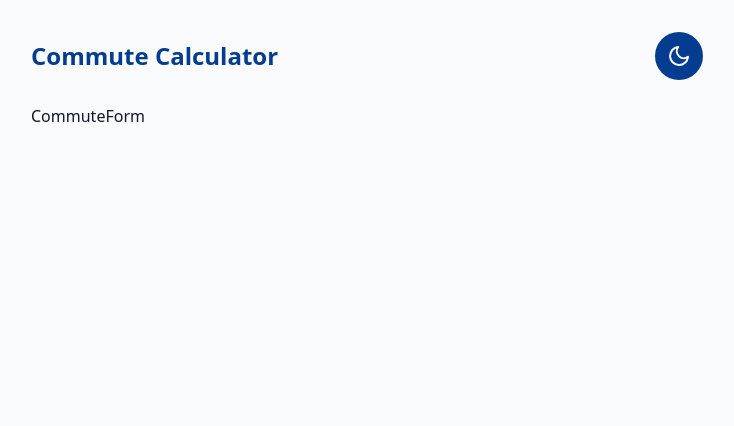
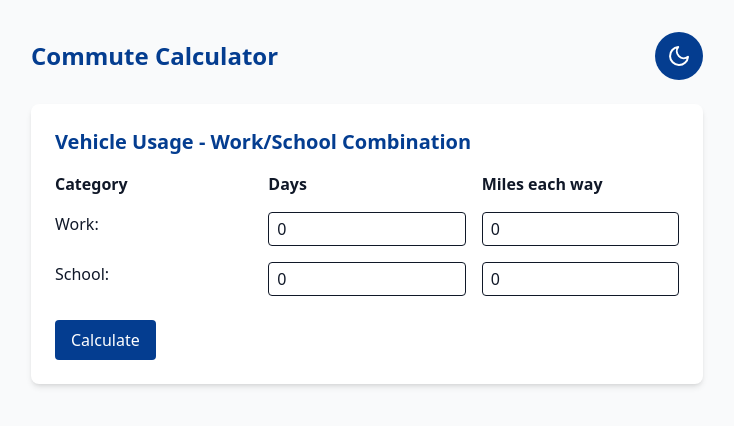
Before and after one commit to vlrnsnk/commute-calculator, a React (Vite) app: page / in a window 1280 px wide. Shown: the top 426 px of the page, without its empty margins (273-1007 px from the left). Built offline with nearby package versions, Linux system fonts and the light colour scheme.

Commit message:
Implement CommuteForm

```diff
--- a/src/components/CommuteForm/CommuteForm.tsx
+++ b/src/components/CommuteForm/CommuteForm.tsx
@@ -1,4 +1,4 @@
-import type { ReactElement } from 'react';
+import { useState, type ChangeEvent, type FormEvent, type ReactElement } from 'react';
 import type { CommuteData } from '../../types/common';
 
 type CommuteFormProps = {
@@ -6,7 +6,86 @@ type CommuteFormProps = {
 };
 
 const CommuteForm = ({ onCalculate }: CommuteFormProps): ReactElement => {
-  return <div>CommuteForm</div>;
+  const [formData, setFormData] = useState<CommuteData>({
+    workDays: 0,
+    workMiles: 0,
+    schoolDays: 0,
+    schoolMiles: 0,
+  });
+
+  const handleChange = (e: ChangeEvent<HTMLInputElement>): void => {
+    const { name, value } = e.target;
+    setFormData(prev => ({
+      ...prev,
+      [name]: Number(value) >= 0 ? Number(value) : 0,
+    }));
+  };
+
+  const handleSubmit = (e: FormEvent): void => {
+    e.preventDefault();
+    onCalculate(formData);
+  };
+
+  return (
+    <form onSubmit={handleSubmit} className='space-y-6'>
+      <div className='bg-white dark:bg-gray-800 p-6 rounded-lg shadow-md'>
+        <h2 className='text-xl font-bold mb-4 text-geico-blue dark:text-geico-lightblue'>
+          Vehicle Usage - Work/School Combination
+        </h2>
+
+        <div className='grid grid-cols-3 gap-4 mb-6'>
+          <div className='font-semibold'>Category</div>
+          <div className='font-semibold'>Days</div>
+          <div className='font-semibold'>Miles each way</div>
+
+          <div>Work:</div>
+          <input
+            type='number'
+            name='workDays'
+            value={formData.workDays}
+            onChange={handleChange}
+            className='border rounded px-2 py-1 dark:bg-gray-700'
+            min='0'
+            max='7'
+          />
+          <input
+            type='number'
+            name='workMiles'
+            value={formData.workMiles}
+            onChange={handleChange}
+            className='border rounded px-2 py-1 dark:bg-gray-700'
+            min='0'
+          />
+
+          <div>School:</div>
+          <input
+            type='number'
+            name='schoolDays'
+            value={formData.schoolDays}
+            onChange={handleChange}
+            className='border rounded px-2 py-1 dark:bg-gray-700'
+            min='0'
+            max='7'
+          />
+          <input
+            type='number'
+            name='schoolMiles'
+            value={formData.schoolMiles}
+            onChange={handleChange}
+            className='border rounded px-2 py-1 dark:bg-gray-700'
+            min='0'
+          />
+        </div>
+
+        <button
+          type='submit'
+          className='bg-geico-blue hover:bg-geico-darkblue text-white px-4 py-2 rounded transition-colors cursor-pointer'
+        >
+          Calculate
+        </button>
+      </div>
+    </form>
+  );
 };
 
 export default CommuteForm;
```
